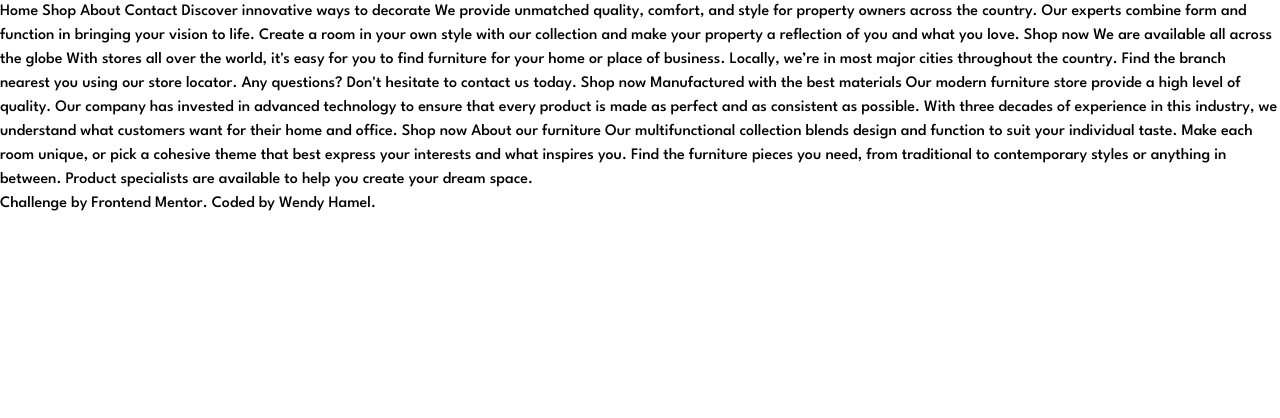
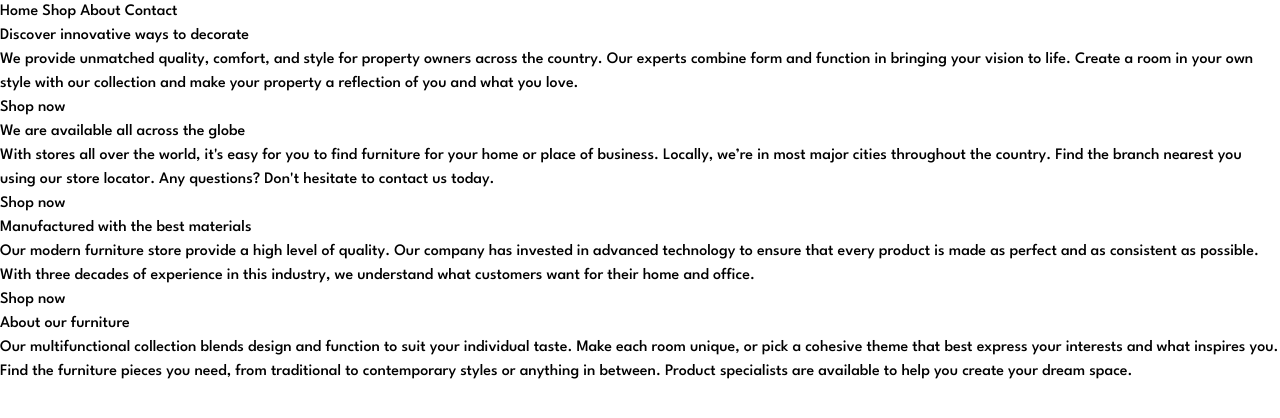
Before and after one commit to wendyhamel/FmRoomHomepageMaster, a plain HTML site: page index.html in a window 1280 px wide. Drawn offline with nearby package versions, Linux system fonts and the light colour scheme.

Commit message:
Html layout

```diff
--- a/index.html
+++ b/index.html
@@ -22,45 +22,75 @@
 
 </head>
 <body>
+  <header>
+    <h1 class="sr-only">Room</h1>
     Home
     Shop
     About
     Contact
+  </header>
+  <main>
 
-  Discover innovative ways to decorate
+<!--      slides container  -->
+    <section>
+<!--      slide  -->
+      <article>
+        <h2>Discover innovative ways to decorate</h2>
 
+        <p>
           We provide unmatched quality, comfort, and style for property owners across the country.
         Our experts combine form and function in bringing your vision to life. Create a room in your
         own style with our collection and make your property a reflection of you and what you love.
+        </p>
 
+        <button>
           Shop now
+        </button>
+      </article>
 
-  We are available all across the globe
-
+      <!--      slide  -->
+      <article>
+        <h2>We are available all across the globe</h2>
+        <p>
           With stores all over the world, it's easy for you to find furniture for your home or place of business.
         Locally, we’re in most major cities throughout the country. Find the branch nearest you using our
         store locator. Any questions? Don't hesitate to contact us today.
+        </p>
 
+        <button>
           Shop now
+        </button>
+      </article>
 
-  Manufactured with the best materials
 
+      <!--      slide  -->
+      <article>
+        <h2>Manufactured with the best materials</h2>
+
+        <p>
           Our modern furniture store provide a high level of quality. Our company has invested in advanced technology
         to ensure that every product is made as perfect and as consistent as possible. With three decades of
         experience in this industry, we understand what customers want for their home and office.
+        </p>
 
+        <button>
           Shop now
+        </button>
+      </article>
 
+    </section>
+
+  </main>
+    <footer>
+
+      <h3>
         About our furniture
+      </h3>
 
       Our multifunctional collection blends design and function to suit your individual taste.
       Make each room unique, or pick a cohesive theme that best express your interests and what
       inspires you. Find the furniture pieces you need, from traditional to contemporary styles
       or anything in between. Product specialists are available to help you create your dream space.
-
-  <div class="">
-    Challenge by <a href="https://www.frontendmentor.io/challenges/room-homepage-BtdBY_ENq" target="_blank">Frontend Mentor</a>.
-    Coded by <a href="https://www.frontendmentor.io/profile/wendyhamel" tabindex="_blank">Wendy Hamel</a>.
-  </div>
+    </footer>
 </body>
 </html>
```
Lines whose indentation alone changed are shown as unchanged.
